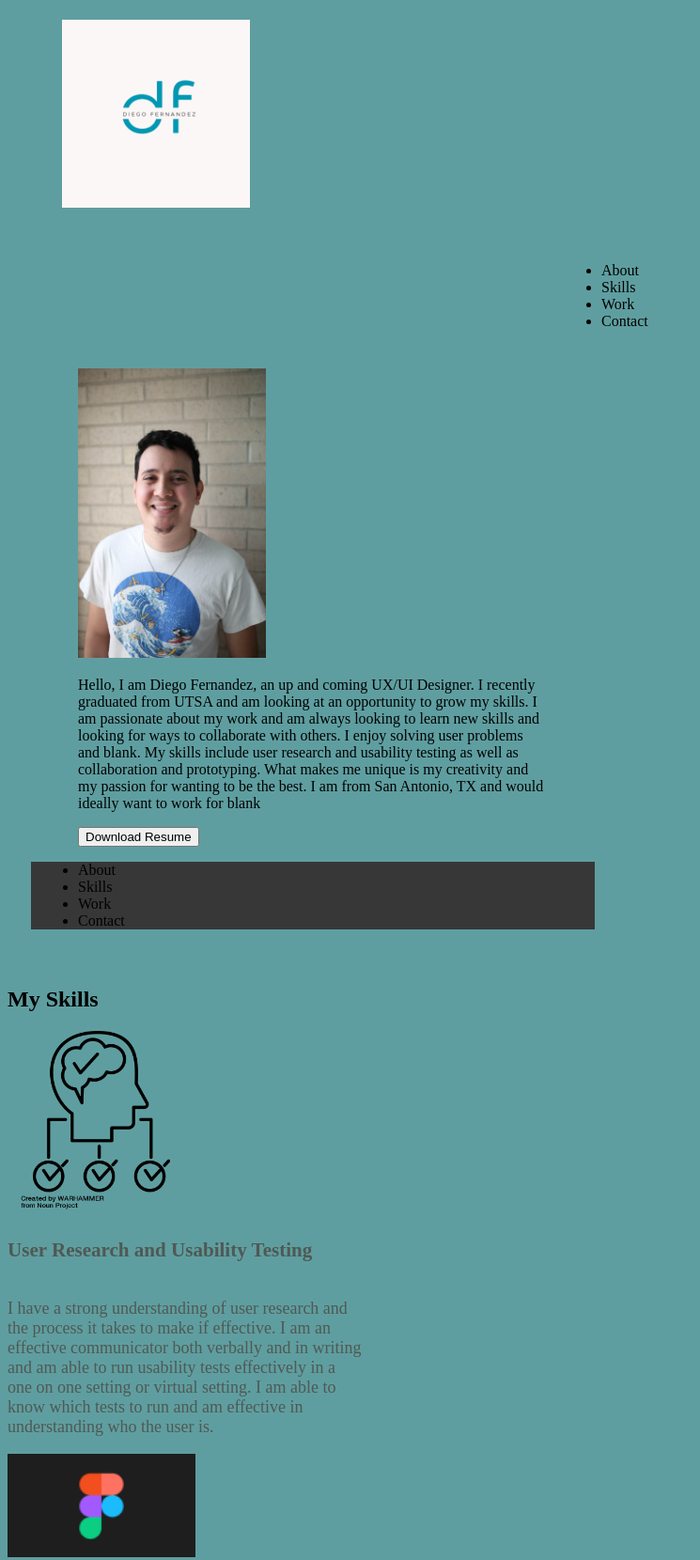
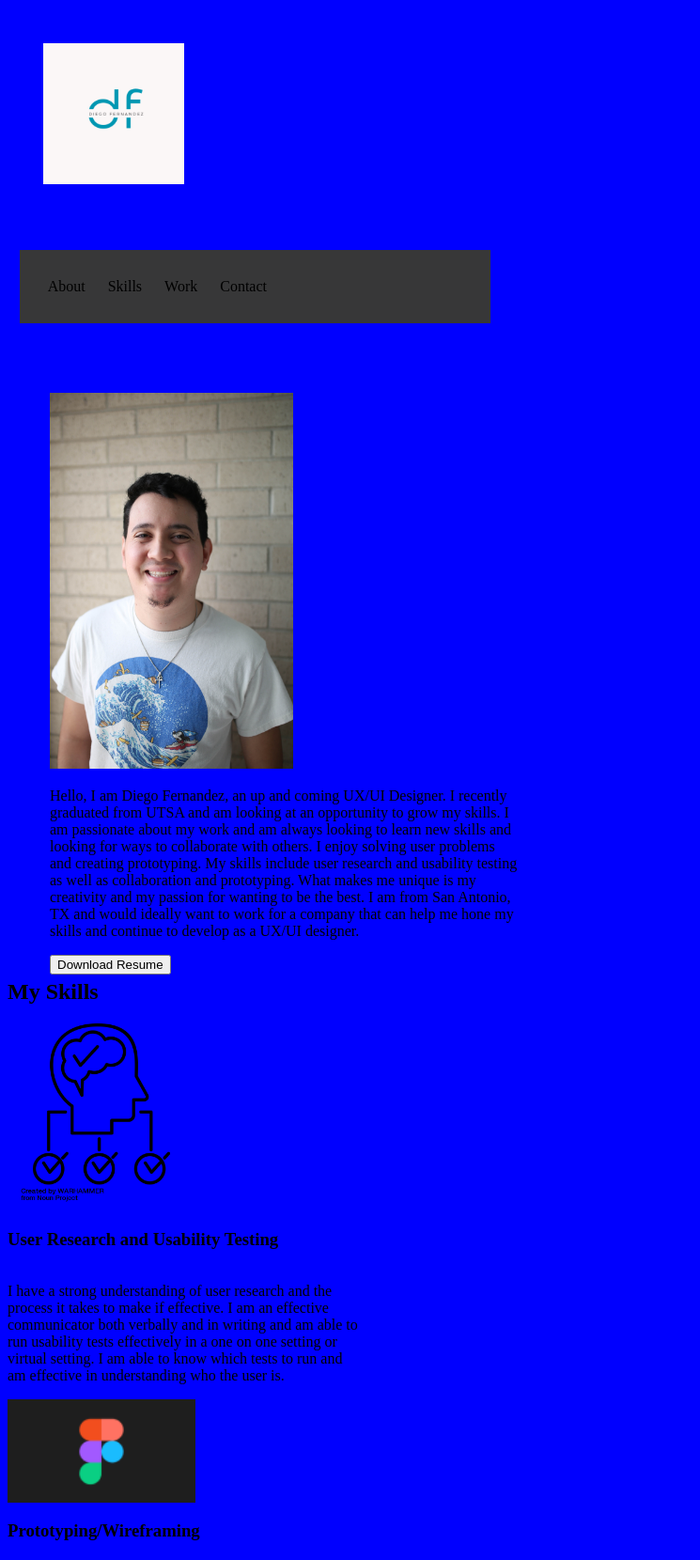
Before and after one commit to DiegoFernandez25/UX_UI_HW_18., a plain HTML site: page index.html in a window 1280 px wide. Shown: the top 1660 px of the page at 94% size, without its empty margins (0-745 px from the left). Drawn offline with Linux system fonts and the light colour scheme.

Commit message:
more changes and troubleshooting

```diff
--- a/css/styles.css
+++ b/css/styles.css
@@ -1,42 +1,62 @@
 body {
-    background-color: cadetblue;
+  background-color: blue
 }
+
 .inline-block {
   display: inline-block;
   vertical-align: top;
 }
 
-.inline-blockandlogo {
+.logo {
   width: 23%;
   padding: 1%;
-    text-align: center;
 }
+
 nav {
   width: 73%;
   padding: 1%;
 }
+
 ul {
   width: 50%;
   margin-left: auto;
+  background-color: #373738;
+  padding: 20px;
 }
-.herolmg {
-    width: 600px;
+.logo img {
+  width: 150px;
+  padding: 25px;
+  margin-left: auto;
+}
+
+.heroImg {
+  height: 600px;
   padding: 25px;
 }
+
 .content {
   width: 500px;
-    margin:0 auto
+  padding: 20px;
 }
+
 footer {
   background-color: #373738;
-    padding-right: 500px;
+  padding: 20px;
 }
 
+ul {
+  display: inline-block;
+  vertical-align: top;
+}
 
+li {
+  padding: 10px;
+  text-align: center;
+}
 
-.flexContainer {
-  display:flex;
-  justify-content: space-around;
+#myskills{
+  display: flex;
+  justify-content: space-around ;
 }
 
 .skillCard {
@@ -44,25 +64,9 @@ footer {
   flex-direction: column;
   justify-content: space-between;
   width: 30%;
-  font-size: large;
-  font-style: normal;
-  color: #4F5954;
 }
-
-#myWork-Grid {
-    display: grid;
-    grid-template-rows: max-content 3fr 3fr 3fr max-content;
-    padding: 25px;
-    margin: 0 auto;
-
-  }
-
-  .project-card {
-    display: grid;
-    grid-template-columns: 1fr 1fr;
-    padding: 10px;
-    color: #4F5954;
-    font-size: normal;
+#myWork-Grid{
+  background-color: #4174D9;
 }
 
 
--- a/index.html
+++ b/index.html
@@ -3,44 +3,39 @@
 <head>
     <title>Diego M17 Challenge</title>
   <link rel="stylesheet" href="css/styles.css">
-</head>
-<body>
-    <header>
-    <div class="navigation"></div>
-    <div class="inline-blockandlogo">
-    <img src="images/1 1.png" width="200px"></div>
-    <nav class="inline-block"> </nav>
-    <ul>
-    <li>About</li>
-    <li>Skills</li>
-    <li>Work</li>
-    <li>Contact</li>
-</ul>
 
-</nav>
-<section class="herolmg">
-<div class="content">
-    <img src="images/IMG_3327 2.JPG" width="200px">
+    <body>
+      <header class="navigation">
+        <div class="inline-block logo">
+          <img src="images/1 1.png"
+          height="150">
 
-    <p>Hello, I am Diego Fernandez, an up and coming UX/UI Designer. I recently graduated from UTSA and am looking at an opportunity to grow my skills. I am passionate about my work and am always looking to learn new skills and looking for ways to collaborate with others. I enjoy solving user problems and blank. My skills include user research and usability testing as well as collaboration and prototyping. What makes me unique is my creativity and my passion for wanting to be the best. I am from San Antonio, TX and would ideally want to work for blank</p>
-    <button>Download Resume</button>
-    </div>
+        </div>
+        <nav class="inline-block">
+          <ul>
+            <li class="inline-block">About</li>
+            <li class="inline-block">Skills</li>
+            <li class="inline-block">Work</li>
+            <li class="inline-block">Contact</li>
+          </ul>
+        </nav>
+      </header>
+    </body>
 
-    <footer>
-    <ul>
-        <li>About</li>
-        <li>Skills</li>
-        <li>Work</li>
-        <li>Contact</li>
+    <section class="heroImg">
+        <div class="content">
+          <img src="images/IMG_3327 2.JPG"
+          height="400">
+          <p>Hello, I am Diego Fernandez, an up and coming UX/UI Designer. I recently graduated from UTSA and am looking at an opportunity to grow my skills. I am passionate about my work and am always looking to learn new skills and looking for ways to collaborate with others. I enjoy solving user problems and creating prototyping. My skills include user research and usability testing as well as collaboration and prototyping. What makes me unique is my creativity and my passion for wanting to be the best. I am from San Antonio, TX and would ideally want to work for a company that can help me hone my skills and continue to develop as a UX/UI designer.</p>
+          <button>Download Resume</button>
+        </div>
+      </section>
 
-    </ul>
-
-    </section>
     <!--My Skills section coded using CSS flex-->
 
     <section id="mySkills">
         <h1>My Skills</h1>
-        <div class="flexContainer"></div>
+        <div class="flexContainer">
         <div class="skillCard">
             <img src="images/image 8.png" width="200px">
             <h3>User Research and Usability Testing</h3>
@@ -59,14 +54,15 @@
     </div>
         </div>
     </section>
+
     <!-- My Work Section coded Using CSS flex-->
 
-    <section id="myWork-Grid"></section>
+    <section id="myWork-Grid">
         <h1> My Work</h1>
         <div class="project-card">
             <img src="images/Screenshot 2023-07-30 at 5.11.59 PM.png" width="100px">
             <div class="project-details">
-                <h2>Case Study Title</h2>
+                <h2>Travel App</h2>
                 <p>This was the first project that I worked on solo. It was a app that I created to help travelers stay safe when going out of the country. The app would give the user useful information in that country as far as important phone numbers, an warnings that were important and tips for travling safely. It would give the user emergeny and non emergency numbers for the country they were going to and even break it down by country or city.</p>
                 <button>View Case Study</button>
             </div>
@@ -74,20 +70,31 @@
         <div class="project-card">
             <img src="images/Screenshot 2023-07-30 at 5.08.42 PM.png" width="100px">
             <div class="project-details">
-                <h2>Case Study Title</h2>
+                <h2>Project Stay Redesign</h2>
                 <p>This was the second group project that I did. It was a redesign of a non profit organzation. We were tasked with making the website fit more with the users that would it. For this project, I worked on the mobile redesign of the website and worked on making the information architecture more relevant and easier to locate the information that the user would need as well as make the design more modern since the original website was very outdated.  </p>
                 <button>View Case Study</button>
         </div>
         <div class="project-card">
             <img src="images/Screenshot 2023-07-30 at 5.20.32 PM.png" width="100px">
             <div class="project-details">
-                <h2>Case Study Title</h2>
+                <h2>Shelfie App</h2>
                 <p>This was the first group project that I did. We were tasked with creating an app that would improve the lives of people. My group and I decided to create an app that would aim at reducing food waste and therefore help people save money and eat healthier. For this project, I worked on the interview plan and ran some of the interviews, came up with the team and app name, did wireframing, and helped along with all the user research steps.</p>
                 <button>View Case Study</button>
         </div>
+        </div>
     <h4>View All Projects</h4>
+</section>
 
-</footer>
+
+
+<footer>
+    <ul class="inline-block">
+      <li class="inline-block">About</li>
+      <li class="inline-block">Skills</li>
+      <li class="inline-block">Work</li>
+      <li class="inline-block">Contact</li>
+    </ul>
+  </footer>
 
 </body>
 </html>
```
Lines whose indentation alone changed are shown as unchanged.
